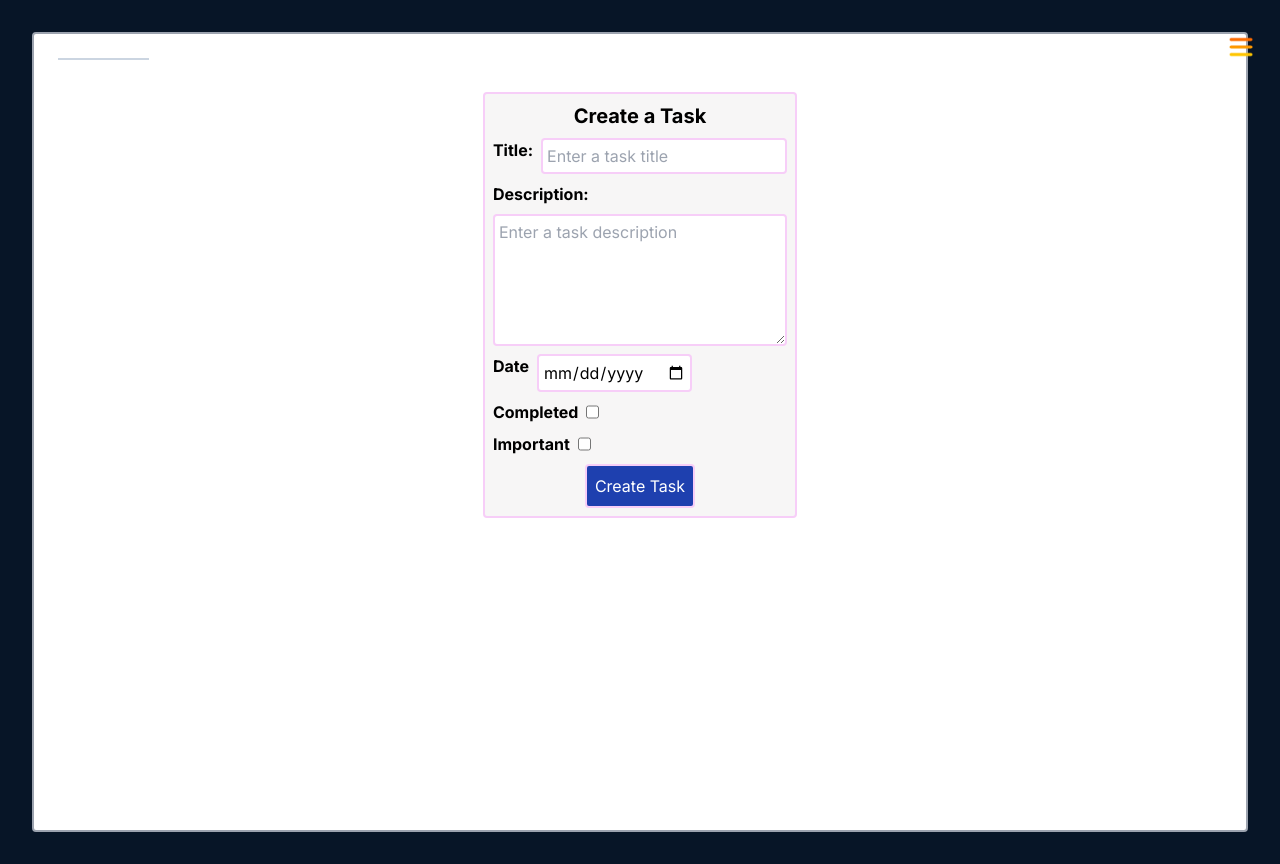
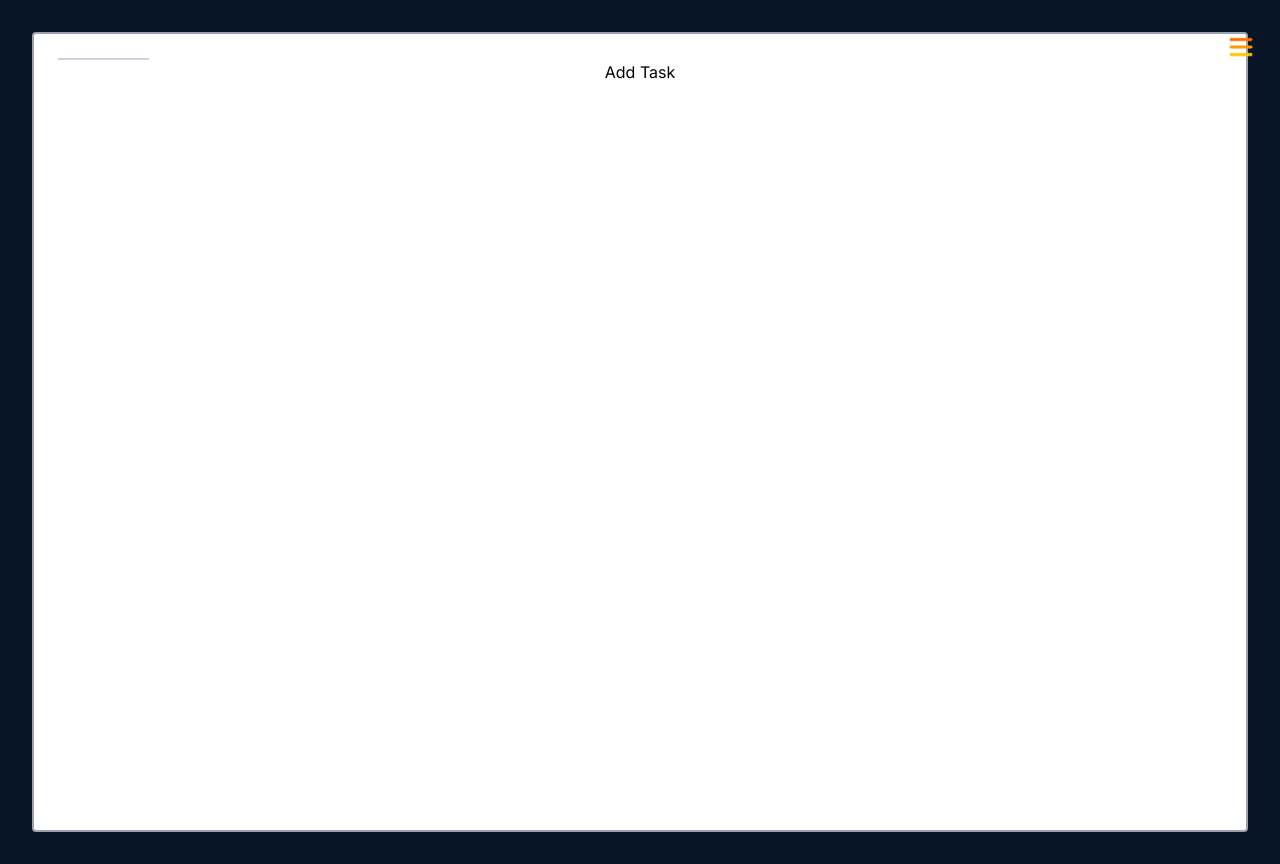
Before and after one commit to jrshittu/tasky, a Next.js app: page / in a window 1280 px wide. Built offline with nearby package versions, Linux system fonts and the light colour scheme.

Commit message:
say hello

```diff
--- a/components/Contents.jsx
+++ b/components/Contents.jsx
@@ -7,9 +7,14 @@ import TaskCard from "./TaskCard"
 const Contents = () => {
 
   const [tasks, setTasks] = useState([])
+  const [addTask, setAddTask] = useState(false)
 
   const handleAddTask = (task) => {
     setTasks([...tasks, task]);
+  }
+
+  const handleSetAddTask = () => {
+    setAddTask(true);
   }
 
   return (
@@ -18,8 +23,16 @@ const Contents = () => {
         {}
       </p>
       <div className="flex flex-col justify-center items-center">
-        <AddTask tasks={tasks} onAdd={handleAddTask} />
         <TaskList tasks={tasks} />
+
+          {
+            addTask &&
+            <AddTask tasks={tasks} onAdd={handleAddTask} />
+          }
+
+        <div>
+          <button onClick={handleSetAddTask}>Add Task</button>
+        </div>
       </div>
     </div>
   )
```
